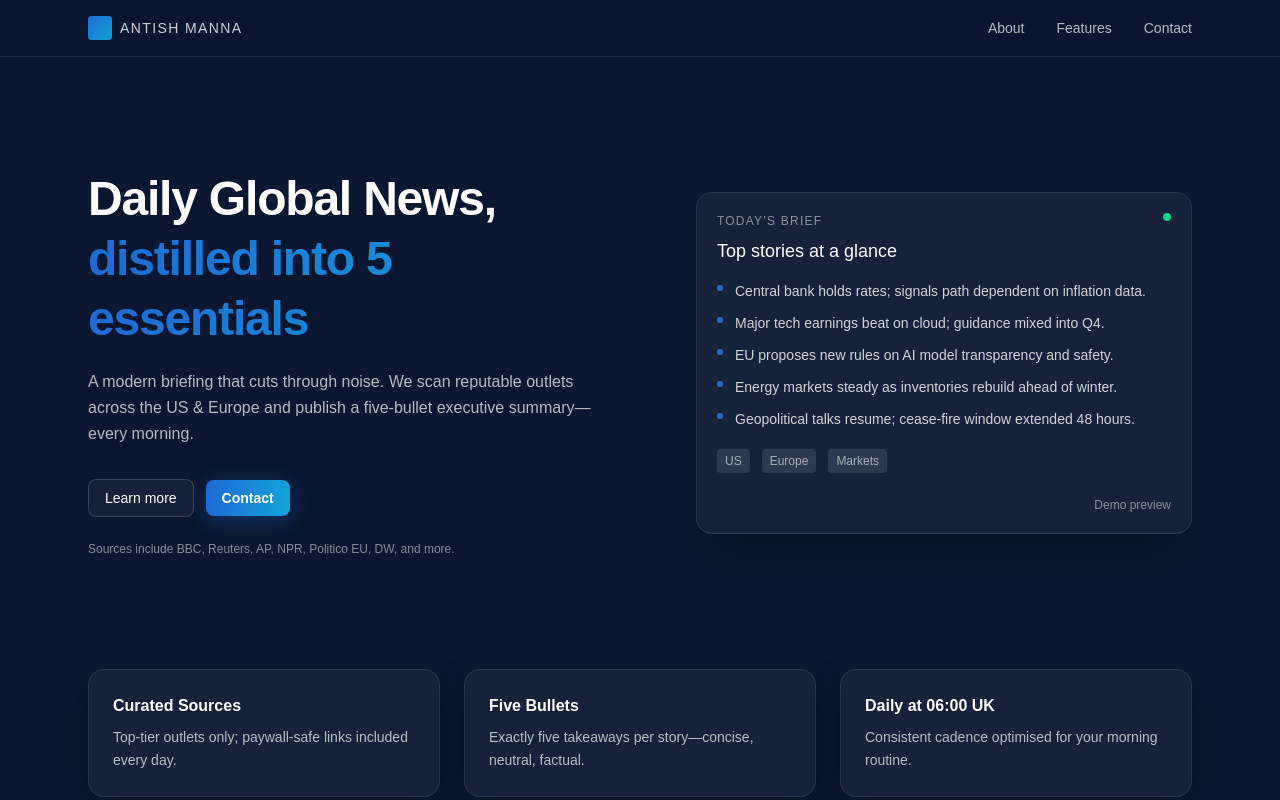
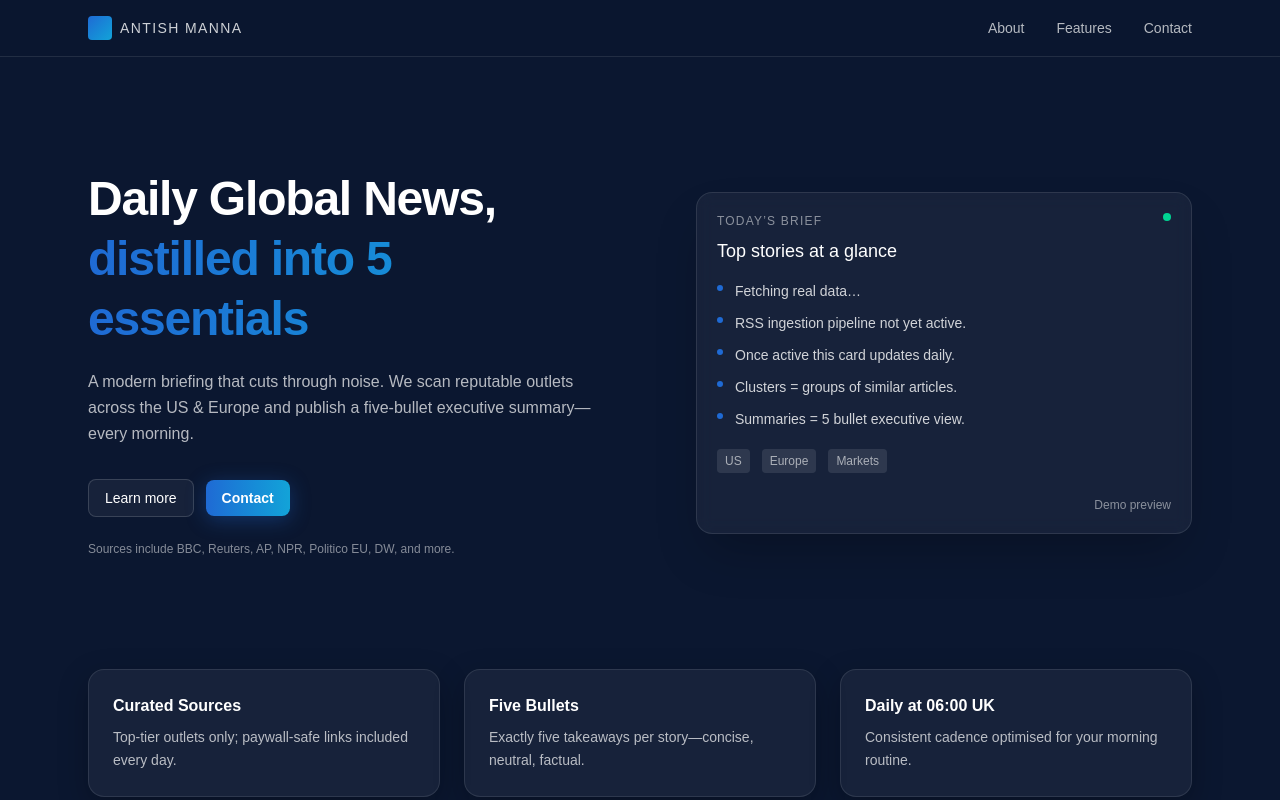
Before and after one commit to am1984/antishmanna-site, a Next.js app: page / in a window 1280 px wide. Shown: the top 800 px of the page. Built offline with nearby package versions, Linux system fonts and the light colour scheme; no server answers; the database is empty.

Commit message:
Added rss bits and vercel json

```diff
--- /dev/null
+++ b/app/api/daily/route.ts
@@ -0,0 +1,32 @@
+// app/api/daily/route.ts
+import { NextResponse } from "next/server";
+import { formatISO } from "date-fns";
+import { supabaseAdmin } from "@/lib/supabaseAdmin";
+
+export const runtime = "nodejs";
+export const dynamic = "force-dynamic";
+
+export async function GET() {
+  const today = formatISO(new Date(), { representation: "date" });
+
+  const { data: clusters, error: cErr } = await supabaseAdmin
+    .from("daily_top_clusters")
+    .select("*")
+    .eq("cluster_date", today)
+    .order("articles_count", { ascending: false });
+
+  if (cErr)
+    return NextResponse.json(
+      { ok: false, error: cErr.message },
+      { status: 500 }
+    );
+
+  const clusterIds = (clusters ?? []).map((c: any) => c.cluster_id);
+
+  const { data: summaries } = await supabaseAdmin
+    .from("summaries")
+    .select("*")
+    .in("cluster_id", clusterIds);
+
+  return NextResponse.json({ ok: true, date: today, clusters, summaries });
+}
--- /dev/null
+++ b/app/api/ingest/route.ts
@@ -0,0 +1,139 @@
+// app/api/ingest/route.ts
+import { NextResponse } from "next/server";
+import Parser from "rss-parser";
+import { z } from "zod";
+import { formatISO, parseISO } from "date-fns";
+import { supabaseAdmin } from "@/lib/supabaseAdmin";
+import { FEEDS } from "@/lib/feeds";
+import { getDomain, urlHash } from "@/lib/url";
+
+export const runtime = "nodejs"; // ensure Node runtime on Vercel
+export const dynamic = "force-dynamic"; // don't cache
+
+const Item = z.object({
+  title: z.string().optional(),
+  link: z.string().url().optional(),
+  isoDate: z.string().optional(),
+  pubDate: z.string().optional(),
+  contentSnippet: z.string().optional(),
+  content: z.string().optional(),
+});
+
+const parser = new Parser({ timeout: 15000 });
+
+async function ensureTodayCluster(): Promise<string> {
+  const today = new Date();
+  const todayStr = formatISO(today, { representation: "date" }); // YYYY-MM-DD
+
+  const { data: found, error: selErr } = await supabaseAdmin
+    .from("clusters")
+    .select("id")
+    .eq("cluster_date", todayStr)
+    .limit(1);
+
+  if (selErr) throw selErr;
+  if (found && found[0]) return found[0].id;
+
+  const { data: inserted, error: insErr } = await supabaseAdmin
+    .from("clusters")
+    .insert([{ cluster_date: todayStr, label: "Top stories" }])
+    .select("id")
+    .single();
+
+  if (insErr) throw insErr;
+  return inserted.id as string;
+}
+
+export async function POST() {
+  const clusterId = await ensureTodayCluster();
+
+  const feedResults = await Promise.allSettled(
+    FEEDS.map(async (f) => {
+      const feed = await parser.parseURL(f.url);
+      return { name: f.name, items: feed.items };
+    })
+  );
+
+  let inserted = 0;
+  let linked = 0;
+  const errors: Array<{ source: string; error: string }> = [];
+
+  for (const fr of feedResults) {
+    if (fr.status === "rejected") {
+      errors.push({ source: "unknown", error: String(fr.reason) });
+      continue;
+    }
+
+    const { name, items } = fr.value;
+    for (const raw of items ?? []) {
+      const item = Item.safeParse(raw);
+      if (!item.success || !item.data.link) continue;
+
+      const link = item.data.link.trim();
+      const domain = getDomain(link);
+      const hash = urlHash(link);
+      const title = item.data.title ?? null;
+
+      // Prefer isoDate → fallback to pubDate → null
+      const published_at = (() => {
+        const ts = item.data.isoDate ?? item.data.pubDate;
+        if (!ts) return null as any;
+        try {
+          return parseISO(ts).toISOString();
+        } catch {
+          return null as any;
+        }
+      })();
+
+      const content = item.data.contentSnippet || item.data.content || null;
+
+      // Upsert into articles by unique url (enforced in schema)
+      const { data: articleResult, error: upErr } = await supabaseAdmin
+        .from("articles")
+        .upsert(
+          [
+            {
+              url: link,
+              domain,
+              title,
+              published_at: published_at as any,
+              content,
+              hash,
+              language: null,
+              status: "processed",
+              source: name,
+            },
+          ],
+          { onConflict: "url" }
+        )
+        .select("id")
+        .single();
+
+      if (upErr) {
+        errors.push({ source: name, error: upErr.message });
+        continue;
+      }
+
+      const articleId = articleResult.id as string;
+
+      // Link article to today’s cluster (ignore if already linked)
+      const { error: linkErr } = await supabaseAdmin
+        .from("cluster_members")
+        .insert([{ cluster_id: clusterId, article_id: articleId, score: 1 }], {
+          count: "exact",
+        })
+        .select("article_id")
+        .single();
+
+      if (linkErr && !String(linkErr.message).includes("duplicate key")) {
+        errors.push({ source: name, error: linkErr.message });
+      } else {
+        linked += 1;
+      }
+
+      inserted += 1;
+    }
+  }
+
+  return NextResponse.json({ ok: true, clusterId, inserted, linked, errors });
+}
--- a/app/page.tsx
+++ b/app/page.tsx
@@ -2,7 +2,49 @@
 // Citadel-inspired look: deep navy palette, clean type, subtle gradients
 // Drop this into your Next.js App Router project at app/page.tsx
 
-export default function Home() {
+import { supabase } from "@/lib/supabase";
+
+export default async function Home() {
+  // Fetch today's clusters (top 1 for now)
+  const today = new Date().toISOString().slice(0, 10);
+
+  const { data: clusters } = await supabase
+    .from("daily_top_clusters")
+    .select("*")
+    .eq("cluster_date", today)
+    .order("articles_count", { ascending: false })
+    .limit(1);
+
+  // If we have no cluster yet (e.g., first run), show placeholder bullets:
+  const cluster = clusters?.[0];
+
+  // Get summary if exists
+  let summaryBullets: string[] = [
+    "Fetching real data…",
+    "RSS ingestion pipeline not yet active.",
+    "Once active this card updates daily.",
+    "Clusters = groups of similar articles.",
+    "Summaries = 5 bullet executive view.",
+  ];
+
+  if (cluster) {
+    const { data: summaries } = await supabase
+      .from("summaries")
+      .select("*")
+      .eq("cluster_id", cluster.cluster_id)
+      .limit(1);
+
+    if (summaries?.[0]) {
+      summaryBullets = [
+        summaries[0].bullet_1,
+        summaries[0].bullet_2,
+        summaries[0].bullet_3,
+        summaries[0].bullet_4,
+        summaries[0].bullet_5,
+      ].filter(Boolean);
+    }
+  }
+
   return (
     <main className="min-h-screen bg-[#0b1730] text-white">
       {/* Top gradient accent */}
@@ -76,28 +118,12 @@ export default function Home() {
                 Top stories at a glance
               </h3>
               <ul className="mt-4 space-y-3 text-sm text-white/80">
-                <li className="flex gap-3">
-                  <span className="mt-1 h-1.5 w-1.5 shrink-0 rounded-full bg-[#1f6ad4]" />
-                  Central bank holds rates; signals path dependent on inflation
-                  data.
-                </li>
-                <li className="flex gap-3">
-                  <span className="mt-1 h-1.5 w-1.5 shrink-0 rounded-full bg-[#1f6ad4]" />
-                  Major tech earnings beat on cloud; guidance mixed into Q4.
-                </li>
-                <li className="flex gap-3">
-                  <span className="mt-1 h-1.5 w-1.5 shrink-0 rounded-full bg-[#1f6ad4]" />
-                  EU proposes new rules on AI model transparency and safety.
-                </li>
-                <li className="flex gap-3">
-                  <span className="mt-1 h-1.5 w-1.5 shrink-0 rounded-full bg-[#1f6ad4]" />
-                  Energy markets steady as inventories rebuild ahead of winter.
-                </li>
-                <li className="flex gap-3">
-                  <span className="mt-1 h-1.5 w-1.5 shrink-0 rounded-full bg-[#1f6ad4]" />
-                  Geopolitical talks resume; cease‑fire window extended 48
-                  hours.
-                </li>
+                {summaryBullets.map((b, i) => (
+                  <li key={i} className="flex gap-3">
+                    <span className="mt-1 h-1.5 w-1.5 shrink-0 rounded-full bg-[#1f6ad4]" />
+                    {b}
+                  </li>
+                ))}
               </ul>
               <div className="mt-5 flex gap-3 text-xs text-white/60">
                 <span className="rounded bg-white/10 px-2 py-1">US</span>
--- /dev/null
+++ b/lib/feeds.ts
@@ -0,0 +1,20 @@
+// lib/feeds.ts
+export type Feed = { name: string, url: string };
+
+// Profile D: BBC, Reuters, AP, Politico EU + US
+// Note: Some publishers change RSS endpoints or rate-limit.
+// If a feed 403s, swap the URL for an alternative or add a lightweight proxy later.
+export const FEEDS: Feed[] = [
+  { name: "BBC World", url: "https://feeds.bbci.co.uk/news/world/rss.xml" },
+  { name: "BBC UK", url: "https://feeds.bbci.co.uk/news/uk/rss.xml" },
+  { name: "Reuters World", url: "https://feeds.reuters.com/reuters/worldNews" },
+  {
+    name: "AP Top",
+    url: "https://apnews.com/hub/apf-topnews?utm_source=apnews.com&utm_medium=referral&utm_campaign=rss",
+  },
+  { name: "Politico EU", url: "https://www.politico.eu/feed/" },
+  {
+    name: "Politico US",
+    url: "https://www.politico.com/rss/politics-news.xml",
+  },
+];
--- /dev/null
+++ b/lib/supabase.ts
@@ -0,0 +1,6 @@
+import { createClient } from "@supabase/supabase-js";
+
+export const supabase = createClient(
+  process.env.NEXT_PUBLIC_SUPABASE_URL!,
+  process.env.NEXT_PUBLIC_SUPABASE_ANON_KEY!
+);
--- /dev/null
+++ b/lib/supabaseAdmin.ts
@@ -0,0 +1,7 @@
+import { createClient } from "@supabase/supabase-js";
+
+export const supabaseAdmin = createClient(
+  process.env.NEXT_PUBLIC_SUPABASE_URL!,
+  process.env.SUPABASE_SERVICE_ROLE_KEY!, // ⚠️ server only
+  { auth: { persistSession: false } }
+);
--- /dev/null
+++ b/lib/url.ts
@@ -0,0 +1,15 @@
+// lib/url.ts
+import crypto from "crypto";
+
+export function getDomain(href: string): string | null {
+  try {
+    const u = new URL(href);
+    return u.hostname.replace(/^www\./, "");
+  } catch {
+  r eturn null;
+  }
+}
+
+export function urlHash(href: string): string {
+return crypto.createHash("sha256").update(href.trim()).digest("hex");
+}
--- a/package.json
+++ b/package.json
@@ -10,9 +10,12 @@
   },
   "dependencies": {
     "@supabase/supabase-js": "^2.76.1",
+    "date-fns": "^4.1.0",
     "next": "16.0.0",
     "react": "19.2.0",
-    "react-dom": "19.2.0"
+    "react-dom": "19.2.0",
+    "rss-parser": "^3.13.0",
+    "zod": "^4.1.12"
   },
   "devDependencies": {
     "@tailwindcss/postcss": "^4",
```
Also changed, not shown: vercel.json (added), 1 other file (tests, documents, lock files or other folders).
